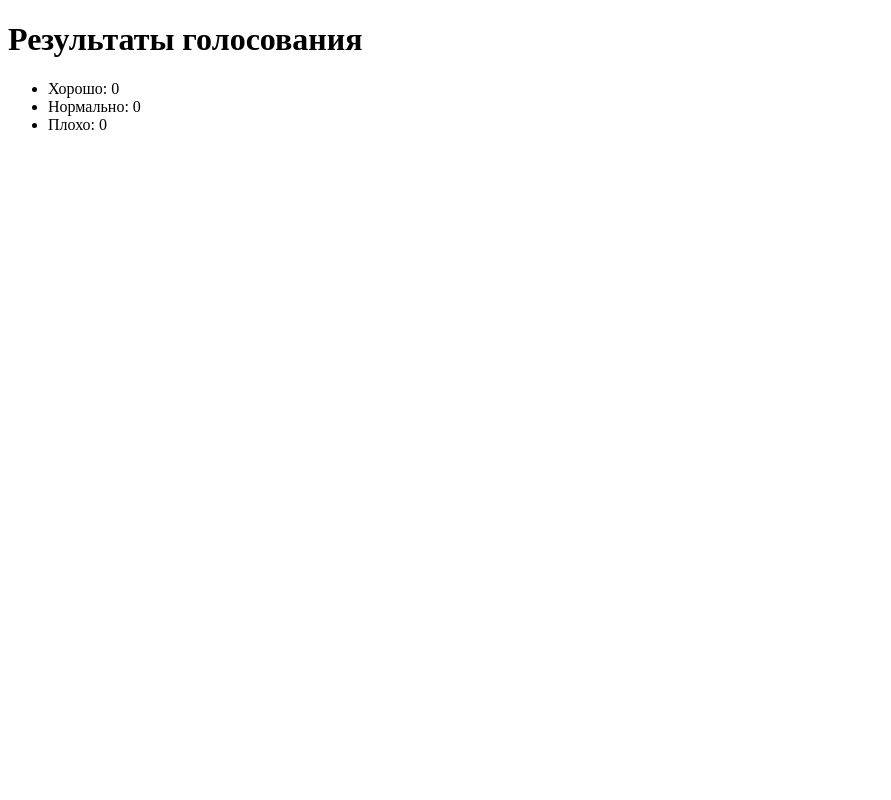
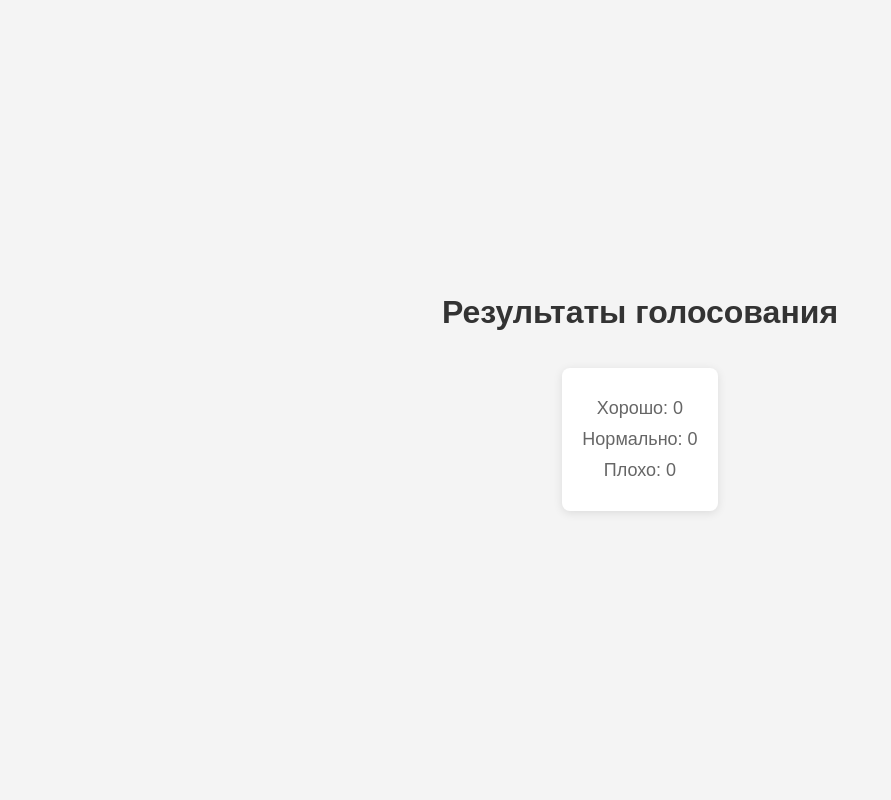
Before and after one commit to jabkamamka/telegram_poll_bot, a Flask app: page / in a window 1280 px wide. Shown: the whole page, without its empty margins (0-891 px from the left). Run offline with Flask 3, Linux system fonts and the light colour scheme.

Commit message:
Initial commit

```diff
--- a/bot.py
+++ b/bot.py
@@ -13,7 +13,12 @@ votes = defaultdict(int)
 # Обработчик команды /start
 @bot.message_handler(commands=['start'])
 def send_welcome(message):
-    bot.reply_to(message, "Привет! Оцените мероприятие: напишите 'хорошо', 'нормально' или 'плохо'.")
+    # Создание клавиатуры с вариантами голосования
+    keyboard = telebot.types.ReplyKeyboardMarkup(resize_keyboard=True)
+    buttons = ['Хорошо', 'Нормально', 'Плохо']
+    keyboard.add(*buttons)
+
+    bot.send_message(message.chat.id, "Привет! Оцените мероприятие:", reply_markup=keyboard)
 
 # Обработчик текстовых сообщений
 @bot.message_handler(func=lambda message: True)
@@ -23,7 +28,7 @@ def handle_vote(message):
         votes[text] += 1
         bot.reply_to(message, f"Спасибо за ваш голос! Вы выбрали '{text}'.")
     else:
-        bot.reply_to(message, "Пожалуйста, выберите 'хорошо', 'нормально' или 'плохо'.")
+        bot.reply_to(message, "Пожалуйста, выберите 'Хорошо', 'Нормально' или 'Плохо' с помощью кнопок.")
 
 # Создание веб-приложения Flask
 app = Flask(__name__)
--- a/templates/index.html
+++ b/templates/index.html
@@ -4,6 +4,38 @@
     <meta charset="UTF-8">
     <meta name="viewport" content="width=device-width, initial-scale=1.0">
     <title>Результаты голосования</title>
+    <style>
+        body {
+            font-family: Arial, sans-serif;
+            background-color: #f4f4f4;
+            display: flex;
+            flex-direction: column;
+            align-items: center;
+            justify-content: center;
+            height: 100vh;
+            margin: 0;
+        }
+
+        h1 {
+            color: #333;
+        }
+
+        ul {
+            list-style-type: none;
+            padding: 0;
+            background-color: #fff;
+            border-radius: 8px;
+            box-shadow: 0 2px 10px rgba(0, 0, 0, 0.1);
+            padding: 20px;
+            text-align: center;
+        }
+
+        li {
+            margin: 10px 0;
+            font-size: 18px;
+            color: #666;
+        }
+    </style>
 </head>
 <body>
     <h1>Результаты голосования</h1>
```
